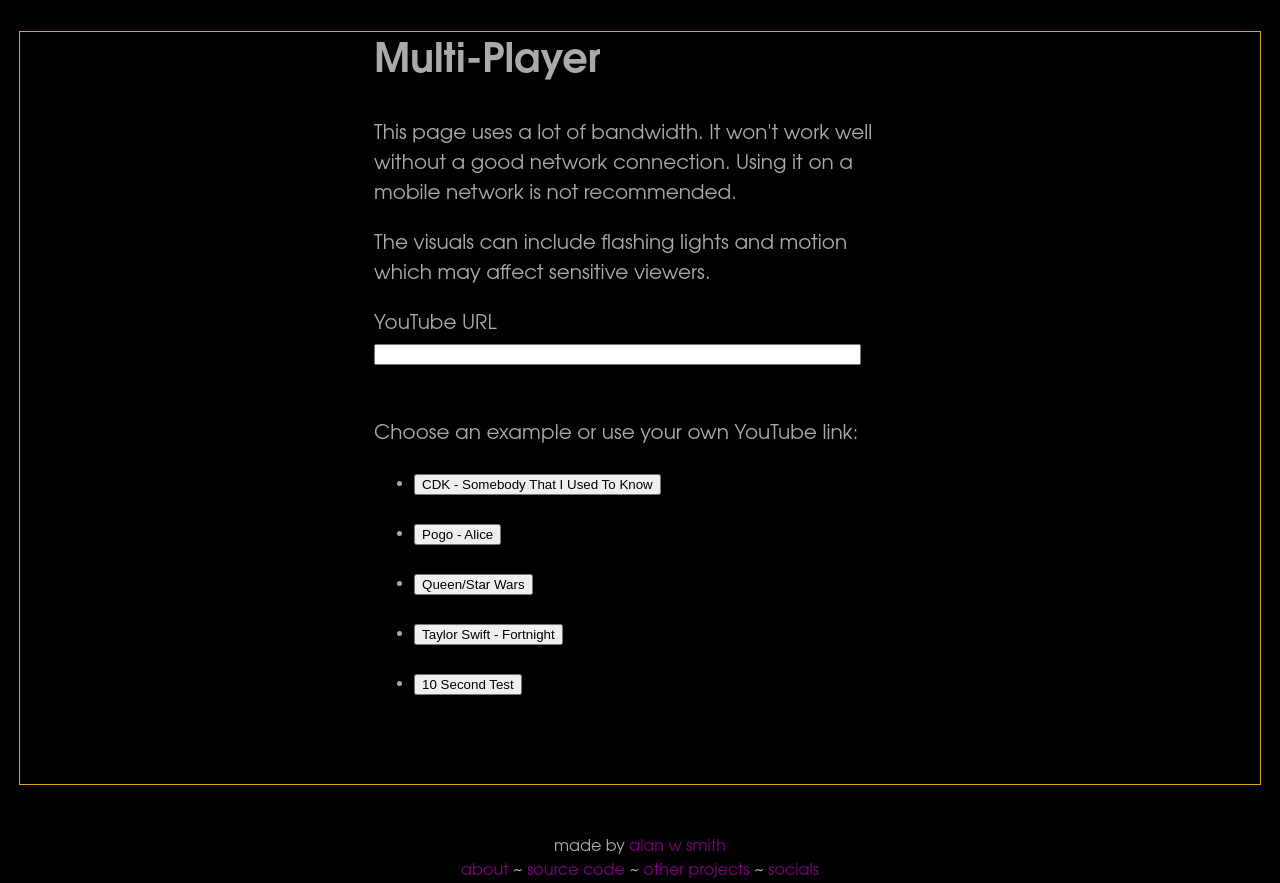
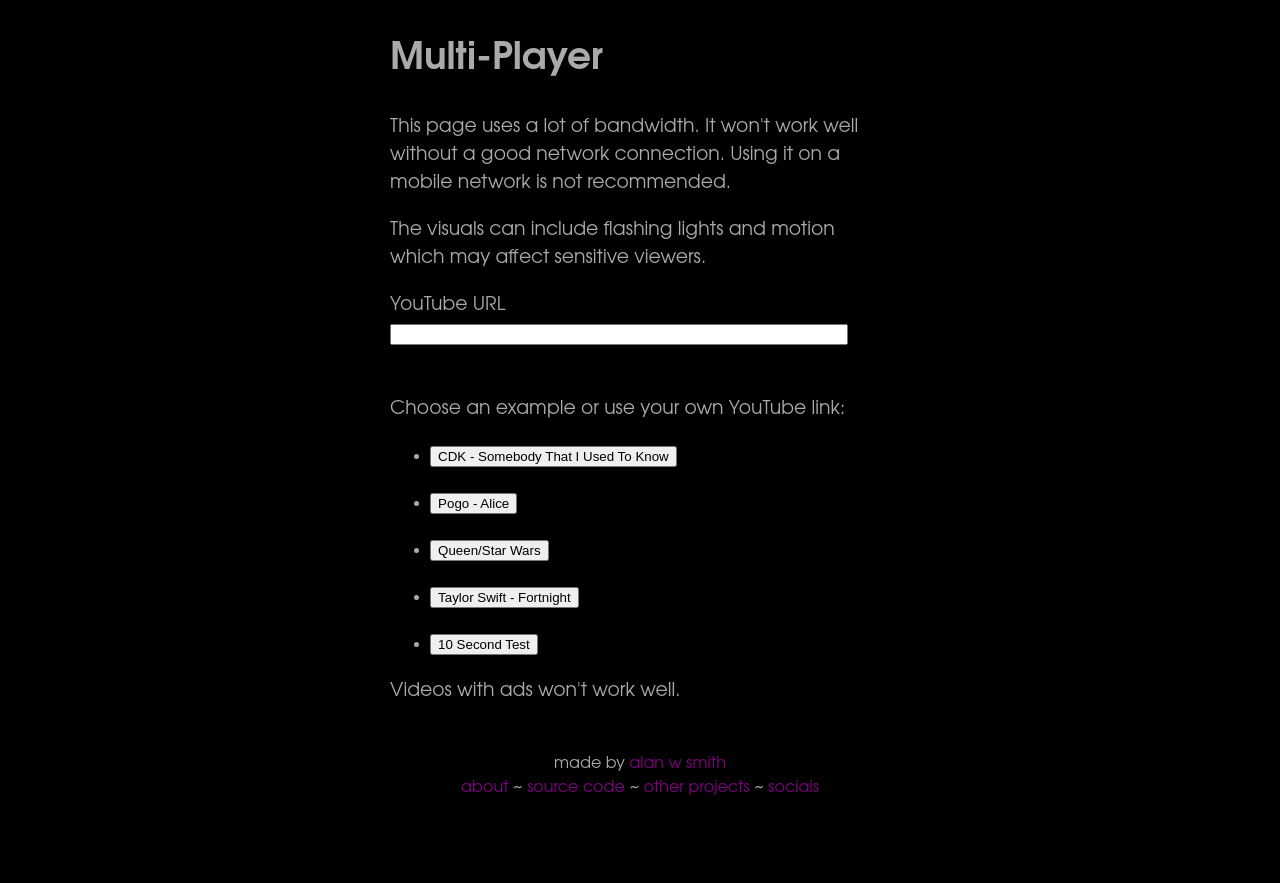
Before and after one commit to alanwsmith/multi-player.alanwsmith.com, a plain HTML site: page site/index.html in a window 1280 px wide. After the commit the page ends 800 px from the top, so only its background shows below. Drawn offline with Linux system fonts and the light colour scheme.

Commit message:
Adjusted sizings

```diff
--- a/site/components/alice-parts.js
+++ b/site/components/alice-parts.js
@@ -9,6 +9,7 @@ aliceSheet.replaceSync(`
   color: #aaa;
   display: inline-block;
   margin: 0;
+  pointer-events: none;
 }
 .hidden {
   opacity: 0;
@@ -71,9 +72,8 @@ controllerSheet.replaceSync(`
   margin-top: 2rem;
   position: relative;
   width: min(calc(100vw - 40px), 1300px);
-  min-height: 94vh;
+  min-height: 90vh;
   margin-inline: auto;
-  outline: 1px solid goldenrod;
 }
 #click-layer{
   postion: absolute:
@@ -153,6 +153,7 @@ controllerTemplate.innerHTML = `
     </div>
     <div>
       Choose an example or use your own YouTube link:
+    </div>
     <ul class="flow">
       <li><button class="example-button" data-id="REPPgPcw4hk" aria-label="Select">CDK - Somebody That I Used To Know</button></li>
       <li><button class="example-button" data-id="jt7AF2RCMhg" aria-label="Select">Pogo - Alice</button></li>
@@ -160,7 +161,7 @@ controllerTemplate.innerHTML = `
       <li><button class="example-button" data-id="q3zqJs7JUCQ" aria-label="Select">Taylor Swift - Fortnight</button></li>
       <li id="debug-button" class="xhidden"><button class="example-button" data-id="m8vOrXIys6o" aria-label="Select">10 Second Test</button></li>
     </ul>
-    </div>
+    <div>Videos with ads won't work well.</div>
   </div>
   <!--
   <div id="loader"></div>
@@ -478,7 +479,7 @@ class PageController extends HTMLElement {
   getDimensions() {
     this.log("getDimensions");
     this.maxCanvasWidth = Math.min(Math.floor(document.documentElement.clientWidth - 50), 1300);
-    this.maxCanvasHeight = Math.floor(document.documentElement.clientHeight * .94);
+    this.maxCanvasHeight = Math.floor(document.documentElement.clientHeight * .90);
     // this.playerWidth = 100;
     // this.playerHeight = 48;
     for (let columns = 1; columns < 100; columns += 2) {
--- a/site/index.html
+++ b/site/index.html
@@ -64,7 +64,7 @@
   --xxsmall-font-size: clamp(0.68rem, calc(0.67rem + 0.03vw), 0.70rem);
   --xsmall-font-size: clamp(0.78rem, calc(0.77rem + 0.03vw), 0.80rem);
   --small-font-size: clamp(0.94rem, calc(0.92rem + 0.11vw), 1.00rem);
-  --medium-font-size: clamp(1.13rem, calc(1.08rem + 0.22vw), 1.25rem);
+  --medium-font-size: clamp(1.00rem, calc(1.00rem + 0.22vw), 1.25rem);
   --large-font-size: clamp(1.35rem, calc(1.28rem + 0.37vw), 1.56rem);
   --xlarge-font-size: clamp(1.62rem, calc(1.50rem + 0.58vw), 1.95rem);
   --xxlarge-font-size: clamp(1.94rem, calc(1.77rem + 0.87vw), 2.44rem);
@@ -173,7 +173,6 @@ header, footer, main {
 }
 
 footer {
-  margin-top: var(--xxlarge-margin);
   font-size: var(--small-font-size);
   text-align: center;
 }
```
